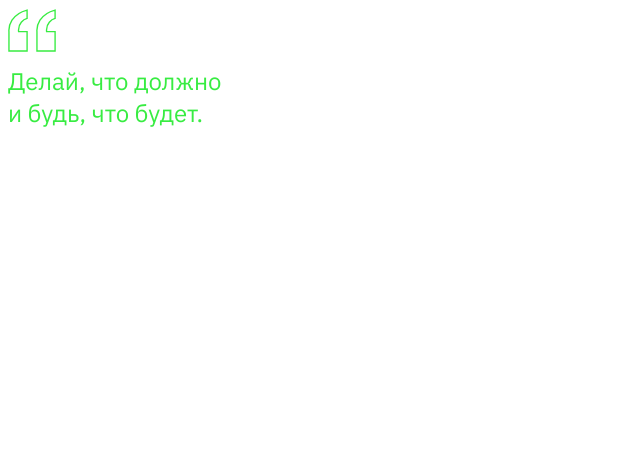
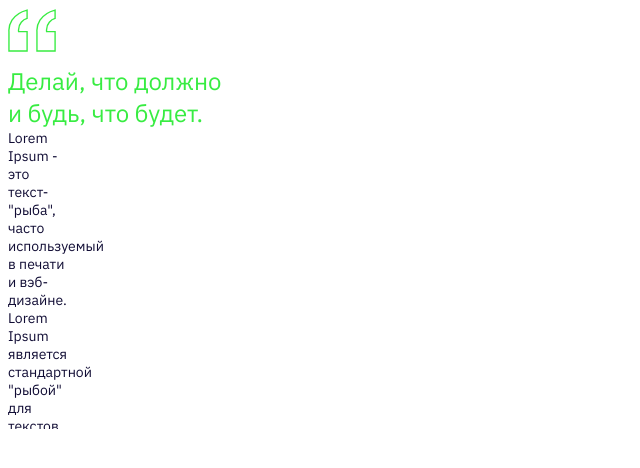
Before and after one commit to marussia1996/Vizitki, a React (Create React App) app: page /alexey in a window 1280 px wide. Shown: the top 468 px of the page, without its empty margins (0-640 px from the left). Built offline with nearby package versions, Linux system fonts and the light colour scheme.

Commit message:
Реализация компонента скролла

```diff
--- /dev/null
+++ b/src/components/Scroll/Scroll.module.scss
@@ -0,0 +1,17 @@
+.Scroll {
+    overflow-y: auto;
+    height: inherit;
+}
+
+.Scroll::-webkit-scrollbar {
+    width: 4px;
+}
+
+.Scroll::-webkit-scrollbar-track {
+    background: transparent;
+}
+
+.Scroll::-webkit-scrollbar-thumb {
+    background-color: #83828F;
+    border-radius: 7px;
+}
--- /dev/null
+++ b/src/components/Scroll/Scroll.tsx
@@ -0,0 +1,18 @@
+import React, { FC, ReactNode } from "react";
+
+import styles from './Scroll.module.scss';
+
+type Props = {
+    children: ReactNode;
+}
+
+const Scroll: FC<Props> = ({ children }) => {
+
+    return (
+        <div className={styles.Scroll}>
+            {children}
+        </div>
+        )
+}
+
+export default Scroll;
--- a/src/pages/AlexeyM/AlexeyM.jsx
+++ b/src/pages/AlexeyM/AlexeyM.jsx
@@ -1,12 +1,30 @@
 import React from "react";
 import Quete from "../../components/Quete/Quete";
+import Scroll from "../../components/Scroll/Scroll";
 import { TThemeProfile } from "../../services/types/types";
 
 const AlexeyM = () => {
+
+    const TextMock = () => {
+        return (
+            <div style={{ width: '60px' }}>
+                Lorem Ipsum - это текст-"рыба", часто используемый в печати и вэб-дизайне. Lorem Ipsum является стандартной "рыбой" для текстов на латинице с начала XVI века. В то время некий безымянный печатник создал большую коллекцию размеров и форм шрифтов, используя Lorem Ipsum для распечатки образцов. Lorem Ipsum не только успешно пережил без заметных изменений пять веков, но и перешагнул в электронный дизайн. Его популяризации в новое время послужили публикация листов Letraset с образцами Lorem Ipsum в 60-х годах и, в более недавнее время, программы электронной вёрстки типа Aldus PageMaker, в шаблонах которых используется Lorem Ipsum.
+            </div>
+        )
+    }
+
     return (
-        <div>
-            <Quete text="Делай, что должно и&nbsp;будь, что будет." theme={TThemeProfile.DARING} />
-        </div>
+        <>
+            <div>
+                <Quete text="Делай, что должно и&nbsp;будь, что будет." theme={TThemeProfile.DARING} />
+            </div>
+            <div style={{ height: '300px' }}>
+                <Scroll>
+                    <TextMock />
+                </Scroll>
+            </div>
+
+        </>
     )
 }
 
```
